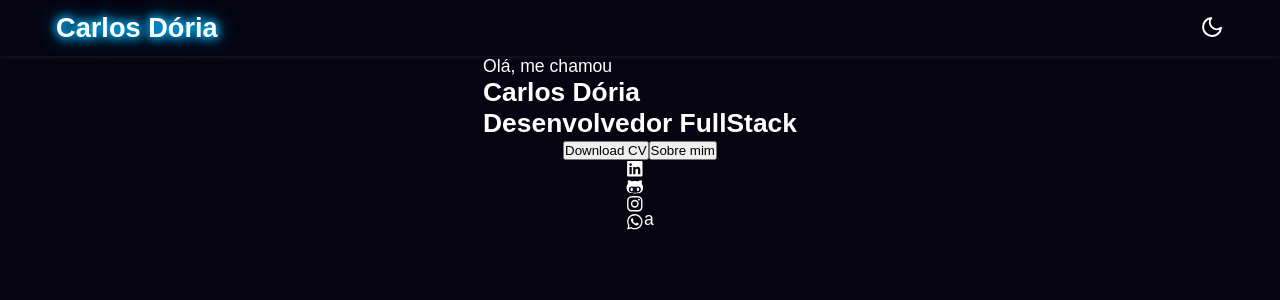
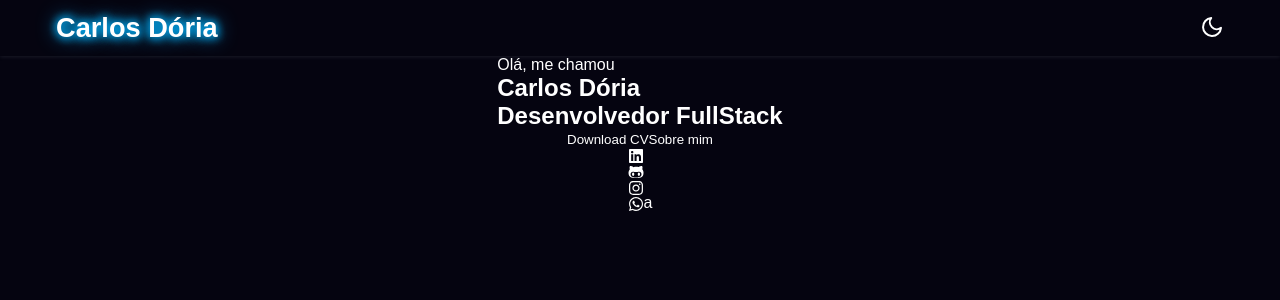
Before and after one commit to carlosdoria/portfolio, a Next.js app: page / in a window 1280 px wide. Shown: the top 300 px of the page. Built offline with nearby package versions, Linux system fonts and the light colour scheme.

Commit message:
style: update global styles and remove font size CSS variables

```diff
--- a/src/components/Header/styles.ts
+++ b/src/components/Header/styles.ts
@@ -25,9 +25,7 @@ export const Nav = styled.nav`
   justify-content: space-between;
   align-items: center;
 
-  /* @media screen and (${device.desktopM}) {
-    padding: 0;
-  } */
+
 `
 
 export const Logo = styled.a`
@@ -38,8 +36,6 @@ export const Logo = styled.a`
   text-shadow:
     0 0 10px #00b3ff,
     0 0 20px #00b3ff,
-    /* 0 0 30px #00b3ff,
-    0 0 60px #00b3ff, */
     0 0 10px #00b3ff
   ;
 
--- a/src/containers/AboutSection/styles.ts
+++ b/src/containers/AboutSection/styles.ts
@@ -3,7 +3,6 @@ import { motion } from 'framer-motion'
 
 export const SectionTitle = styled( motion.h2 )`
   position: relative;
-  font-size: var(--h2-font-size);
   color: var(--first-color);
   margin-top: var(--mb-3);
   margin-bottom: var(--mb-4);
--- a/src/containers/ContactSection/styles.ts
+++ b/src/containers/ContactSection/styles.ts
@@ -6,7 +6,6 @@ export const ContactSection = styled.section`
 
 export const SectionTitle = styled.h2`
   position: relative;
-  font-size: var(--h2-font-size);
   color: var(--first-color);
   margin-top: var(--mb-3);
   margin-bottom: var(--mb-4);
@@ -67,7 +66,6 @@ export const InputText = styled.input`
 
   padding: 1rem;
 
-  font-size: var(--normal-font-size);
 
   border: 1.5px solid var(--second-color);
   border-radius: 0.5rem;
@@ -81,7 +79,6 @@ export const InputEmail = styled.input`
 
   padding: 1rem;
 
-  font-size: var(--normal-font-size);
 
   border: 1.5px solid var(--second-color);
   border-radius: 0.5rem;
@@ -95,7 +92,6 @@ export const TextArea = styled.textarea`
 
   padding: 1rem;
 
-  font-size: var(--normal-font-size);
   color: #000;
 
   border: 1.5px solid var(--second-color);
@@ -110,7 +106,6 @@ export const InputButton = styled.input`
 
   display: block;
 
-  font-size: var(--normal-font-size);
   font-weight: var(--font-semi);
 
   color: #000;
--- a/src/containers/SkillsSection/styles.ts
+++ b/src/containers/SkillsSection/styles.ts
@@ -21,7 +21,6 @@ export const SkillsSection = styled.section`
 
 export const SectionTitle = styled.h2`
   position: relative;
-  font-size: var(--h2-font-size);
   color: var(--first-color);
   margin-top: var(--mb-3);
   margin-bottom: var(--mb-4);
--- a/src/containers/WorksSection/styles.ts
+++ b/src/containers/WorksSection/styles.ts
@@ -2,7 +2,6 @@ import styled from 'styled-components'
 
 export const SectionTitle = styled.h2`
   position: relative;
-  font-size: var(--h2-font-size);
   color: var(--first-color);
   margin-top: var(--mb-3);
   margin-bottom: var(--mb-4);
--- a/src/styles/globals.ts
+++ b/src/styles/globals.ts
@@ -17,30 +17,13 @@ const GlobalStyles = createGlobalStyle`
     --desktopM: ${size.desktopM};
 
   /* VARIEBLE COLORS */
-    --first-background-color: ${props => props.theme.colors.background};
+    --background-color: ${props => props.theme.colors.background};
     --first-color: ${props => props.theme.colors.primary} ;
     --second-color: #fff;
     --footer-first-color: #fff;
     --footer-second-color: #3f70f3;
 
-
   /* VARIEBLE FONTS AND TYPES */
-    --extraLarge-font-size: 2.8rem;
-    --large-font-size: 2rem;
-    --medium-font-size: 1.8rem;
-    --normal-font-size: 1rem;
-
-    @media screen and (min-width: 600px) {
-      --extraLarge-font-size: 4rem;
-      --large-font-size: 2.8rem;
-      --medium-font-size: 2.8rem;
-      --h2-font-size: 2.4rem;
-      --normal-font-size: 1.1rem;
-    }
-
-    @media screen and (min-width: 768px) {
-      --large-font-size: 3.3rem;
-    }
 
     --z-back: -10;
     --z-normal: 1;
@@ -57,16 +40,15 @@ const GlobalStyles = createGlobalStyle`
   html, body, #__next {
     height: 100vh;
 
-    background-color: var(--first-background-color);
+    background-color: var(--background-color);
   }
 
   body, textarea {
-    font-size: var(--normal-font-size);
     font-family: Arial, Helvetica, sans-serif;
     color: var(--first-color);
   }
 
-  section {
+  /* section {
     padding-top: 3rem;
 
     :nth-child(1) {
@@ -77,10 +59,18 @@ const GlobalStyles = createGlobalStyle`
       padding-top: 5rem;
       padding-bottom: 3rem;
     }
+  } */
+
+  button {
+    color: var(--first-color);
+
+    background: none;
+    border: none;
   }
 
   a {
     text-decoration: none;
+    color: var(--first-color);
   }
 
   img {
```
